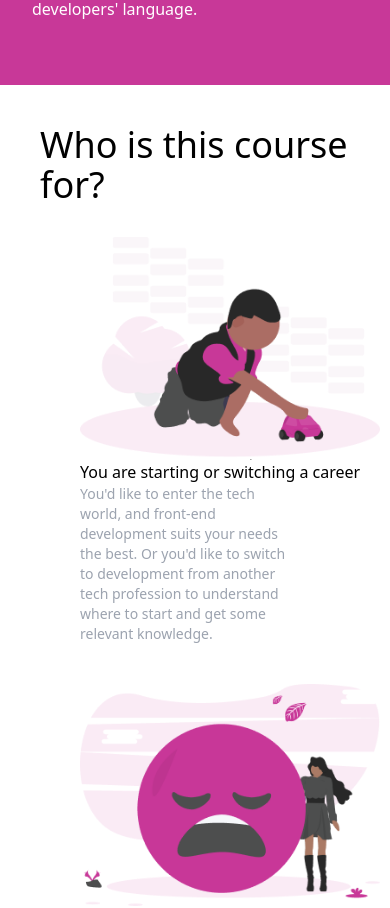
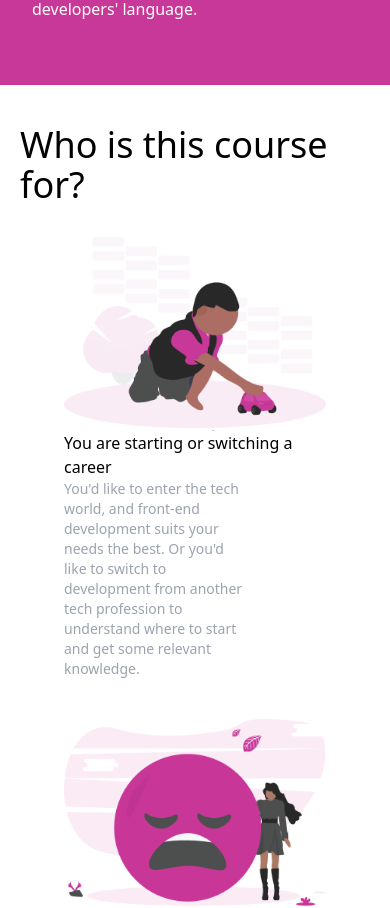
Before and after one commit to Kimutai01/Techsyiq-react, a React (Vite) app: page /techie-mode in a window 390 px wide. Shown: the part 980-1888 px from the top of the page. Built offline with nearby package versions, Linux system fonts and the light colour scheme.

Commit message:
Added padding

```diff
--- a/src/components/TechieMod/CourseFor.jsx
+++ b/src/components/TechieMod/CourseFor.jsx
@@ -5,9 +5,9 @@ import Frame3 from "../Frame-3.png";
 const CourseFor = () => {
   return (
     <>
-      <h1 className="text-4xl mt-10 ml-10">Who is this course for?</h1>
+      <h1 className="text-4xl mt-10 mx-5 md:ml-10">Who is this course for?</h1>
 
-      <section className="flex flex-col gap-10 md:gap-0 md:flex-row justify-center ml-20 mt-8">
+      <section className="flex flex-col gap-10 md:gap-0 md:flex-row justify-center mx-16 md:mx-0 md:ml-20 mt-8">
         <div>
           <img src={Frame1} alt="Frame1" width={300} height={300} />
           <h1>You are starting or switching a career</h1>
```
